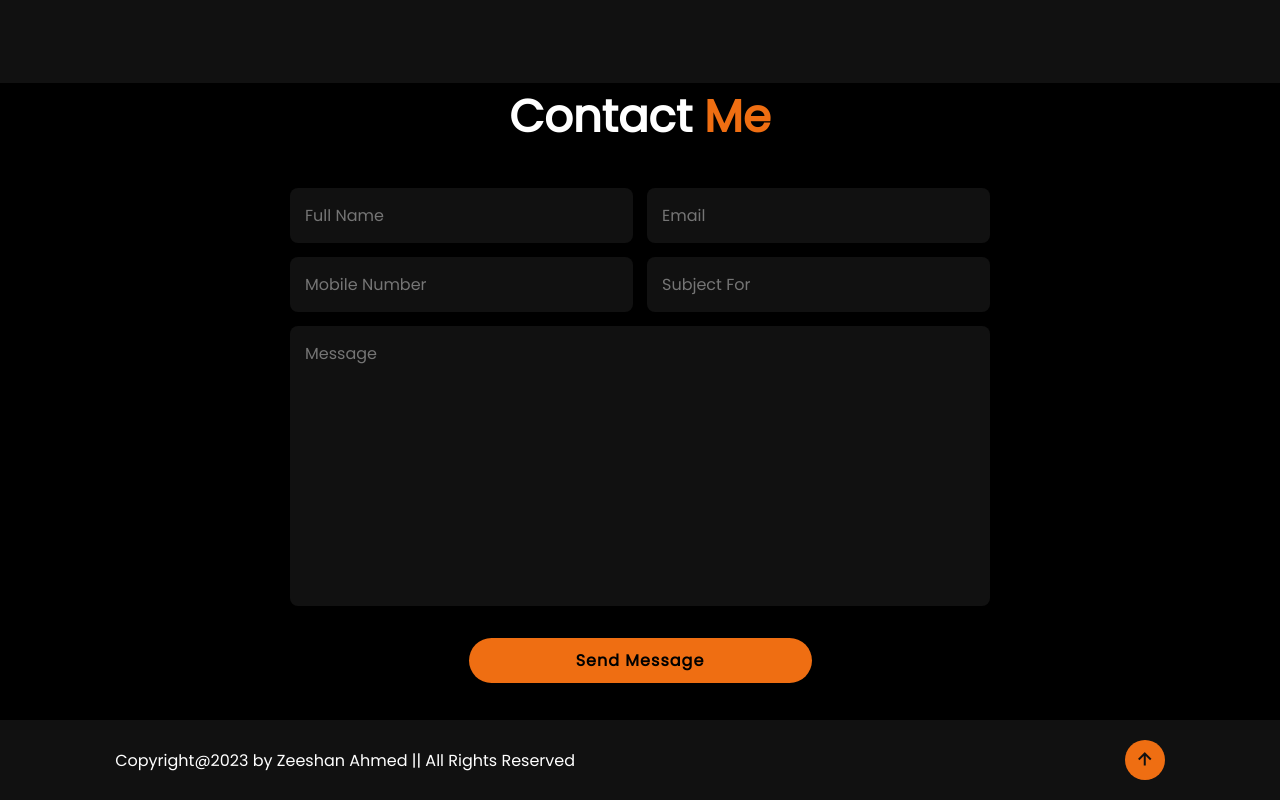
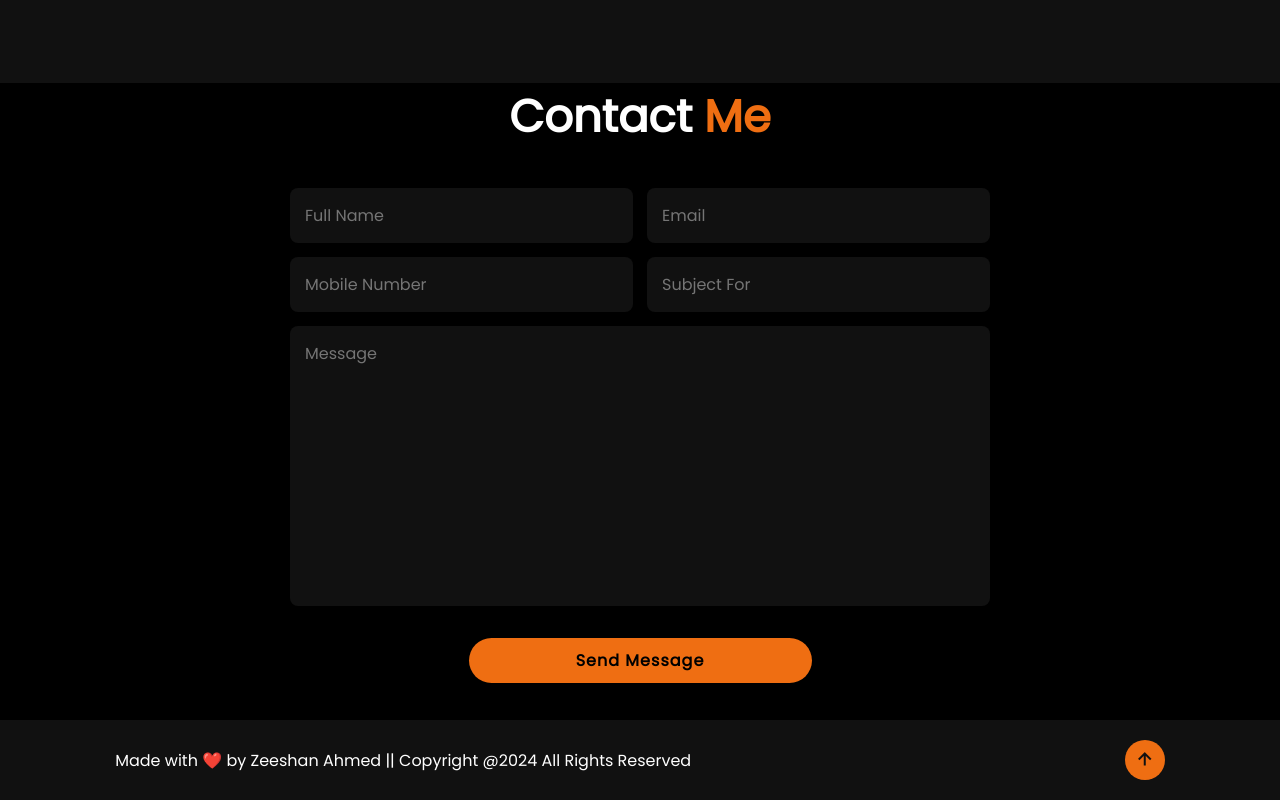
Before and after one commit to Zeexanhere/Portfolio, a plain HTML site: page index.html in a window 1280 px wide. Shown: the part 3117-3917 px from the top of the page. Drawn offline with nearby package versions, Linux system fonts and the light colour scheme.

Commit message:
Update index.html

```diff
--- a/index.html
+++ b/index.html
@@ -138,7 +138,8 @@
     <!-- /Footer -->
     <footer class="footer">
         <div class="text">
-            <p>Copyright@2023 by Zeeshan Ahmed || All Rights Reserved</p>
+            <p> Made with ❤️ by Zeeshan Ahmed || Copyright @2024 All Rights Reserved</p>
+
 
         </div>
         <div class="footerUp">
```
